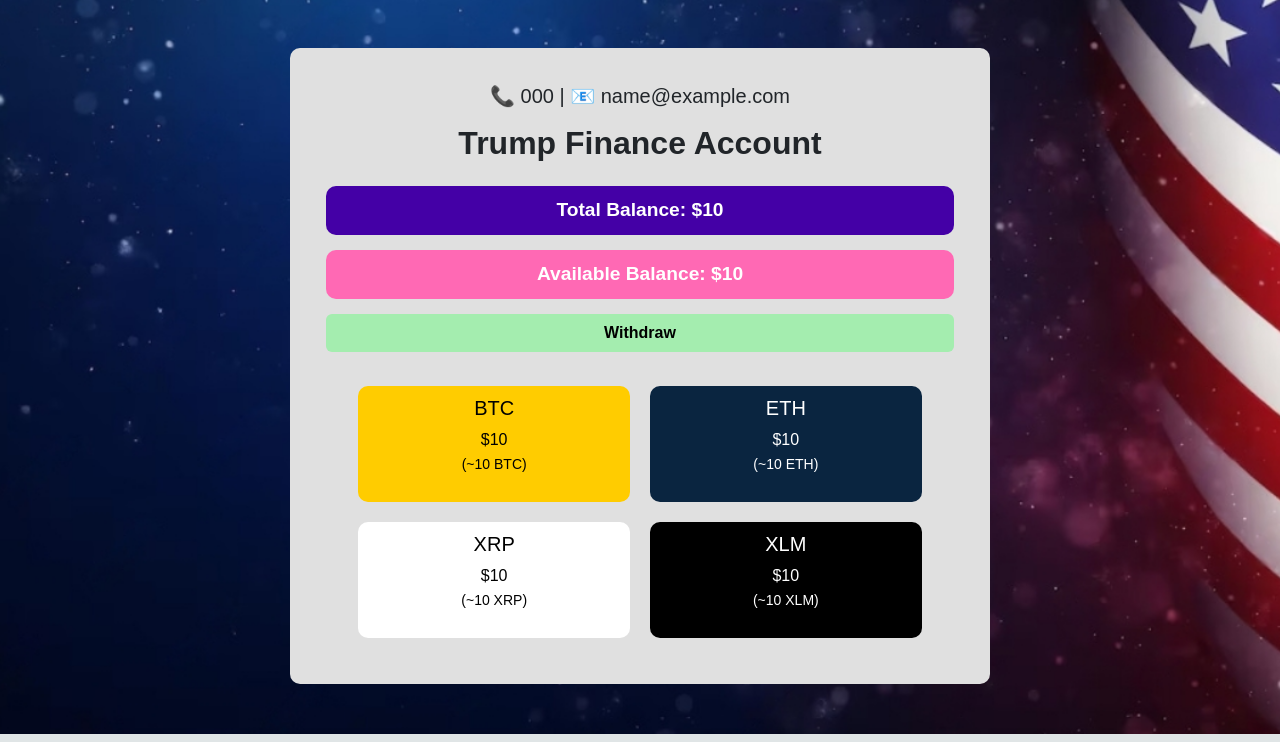
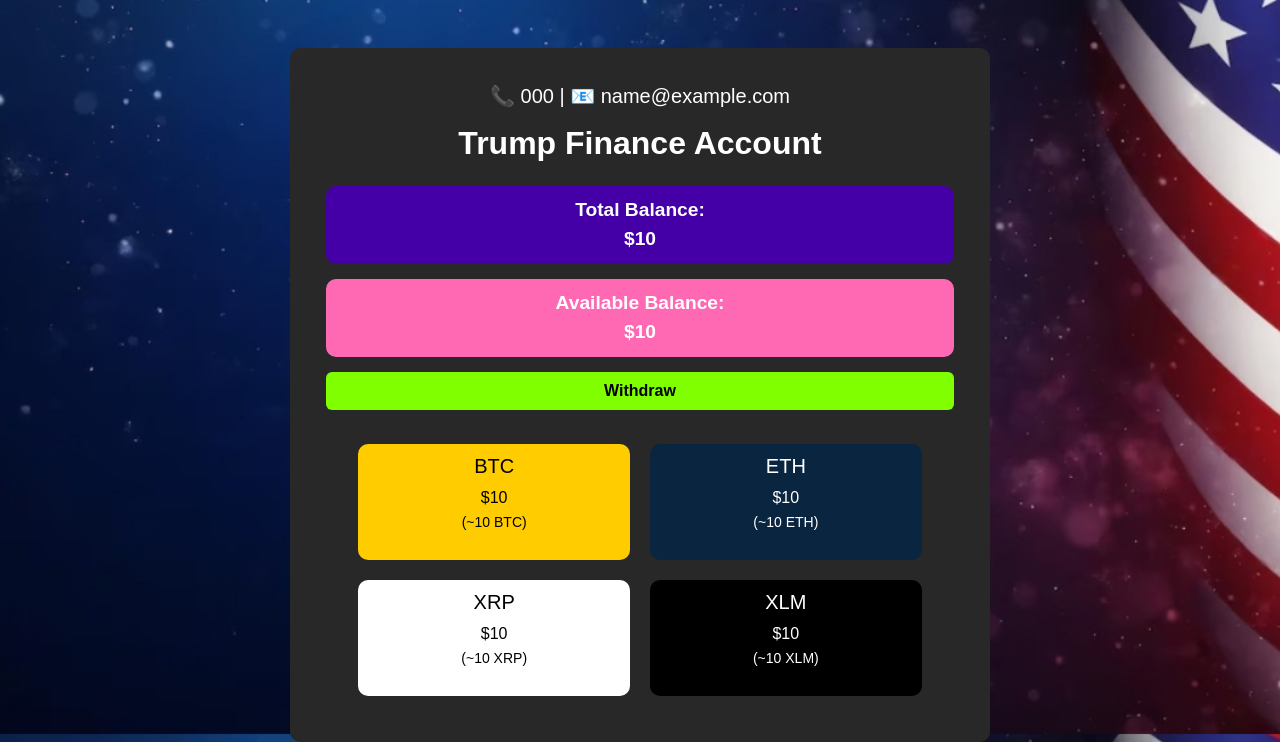
Before and after one commit to FilipTrajanovik/cust-aff-login, a Django app: template custLogin/templates/customer_dashboard.html in a window 1280 px wide. Shown: the part 66-808 px from the top of the page. Run offline with Django 5.2, Linux system fonts and the light colour scheme; tables that the repository leaves empty hold one stand-in row (values such as "Sample post"); the template is opened without the code that fills it: values that come from a table or form of the project are taken from there, most other values are stand-ins (such as "Sample title", 1, 10 or a date in 2020).

Commit message:
addded new website

```diff
--- a/custLogin/templates/customer_dashboard.html
+++ b/custLogin/templates/customer_dashboard.html
@@ -16,7 +16,7 @@
         }
         #asd2 {
             border: none;
-            background-color: #e0e0e0; /* light gray card background */
+            background-color: #282828;
             border-radius: 10px;
             padding: 20px;
         }
@@ -26,17 +26,21 @@
             font-size: 1.2rem;
             font-weight: bold;
             margin-bottom: 15px;
+            display: flex;
+            flex-direction: column;
+            justify-content: center;
+            align-items: center;
         }
         .balance-total {
-            background-color: #4400a6; /* purple-blue */
+            background-color: #4400a6;
             color: white;
         }
         .balance-available {
-            background-color: #ff69b4; /* pink */
+            background-color: #ff69b4;
             color: white;
         }
         .btn-withdraw {
-            background-color: #a4edaf;
+            background-color: #7FFF00;
             color: black;
             width: 100%;
             font-weight: bold;
@@ -85,14 +89,20 @@
 <div class="container mt-5">
     <div class="card mx-auto text-center" id="asd2" style="max-width: 700px;">
         <div class="card-body">
-            <h5 class="mb-3">📞 {{ customer.phone }} | 📧 {{ customer.email }}</h5>
-            <h2 class="fw-bold mb-4"> Trump Finance Account</h2>
+            <h5 class="mb-3 text-white">📞 {{ customer.phone }} | 📧 {{ customer.email }}</h5>
+            <h2 class="fw-bold mb-4 text-white"> Trump Finance Account</h2>
 
-            <div class="balance-box balance-total">Total Balance: ${{ customer.balance }}</div>
-            <div class="balance-box balance-available">Available Balance: {% if customer.can_cashout %}${{ customer.balance }}{% else %}$0.00{% endif %}</div>
+            <div class="balance-box balance-total">
+                <span>Total Balance:</span>
+                <span>${{ customer.balance }}</span>
+            </div>
+            <div class="balance-box balance-available">
+                <span>Available Balance:</span>
+                <span>{% if customer.can_cashout %}${{ customer.balance }}{% else %}$0.00{% endif %}</span>
+            </div>
 
             {% if customer.can_cashout %}
-                <a href="/withdraw-page" class="btn btn-withdraw mb-4">Withdraw</a>
+                <a href="withdraw_page.html" class="btn btn-withdraw mb-4">Withdraw</a>
             {% else %}
                 <div class="alert alert-warning">
                     ⚠️ You're not eligible yet.<br>
```
Also changed, not shown: custLogin/templates/withdraw_page.html (added, +67 -0 lines).
